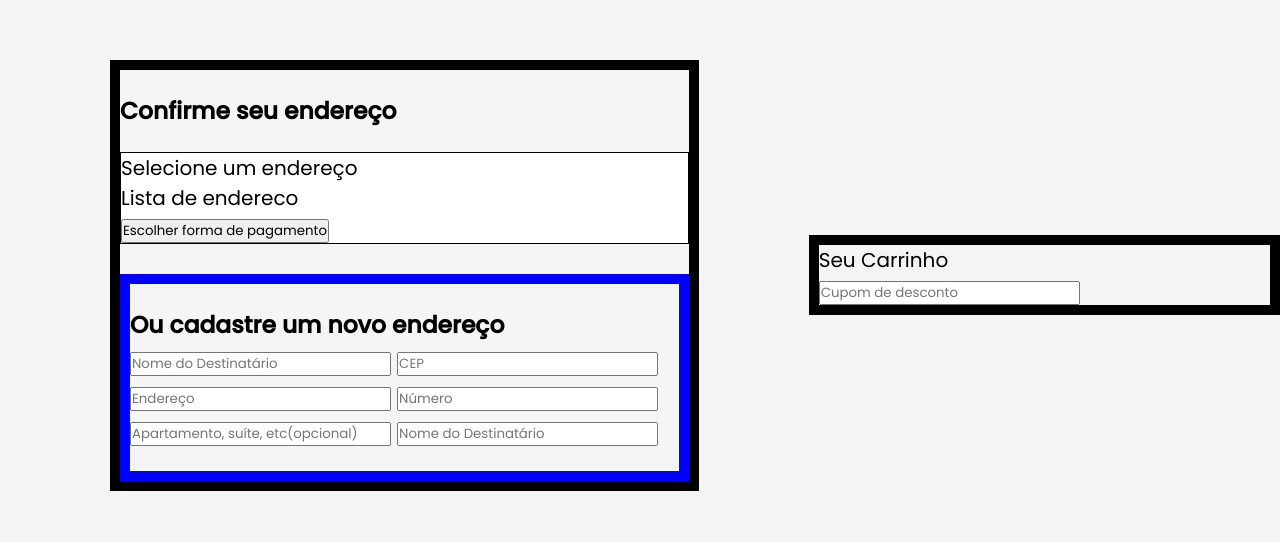
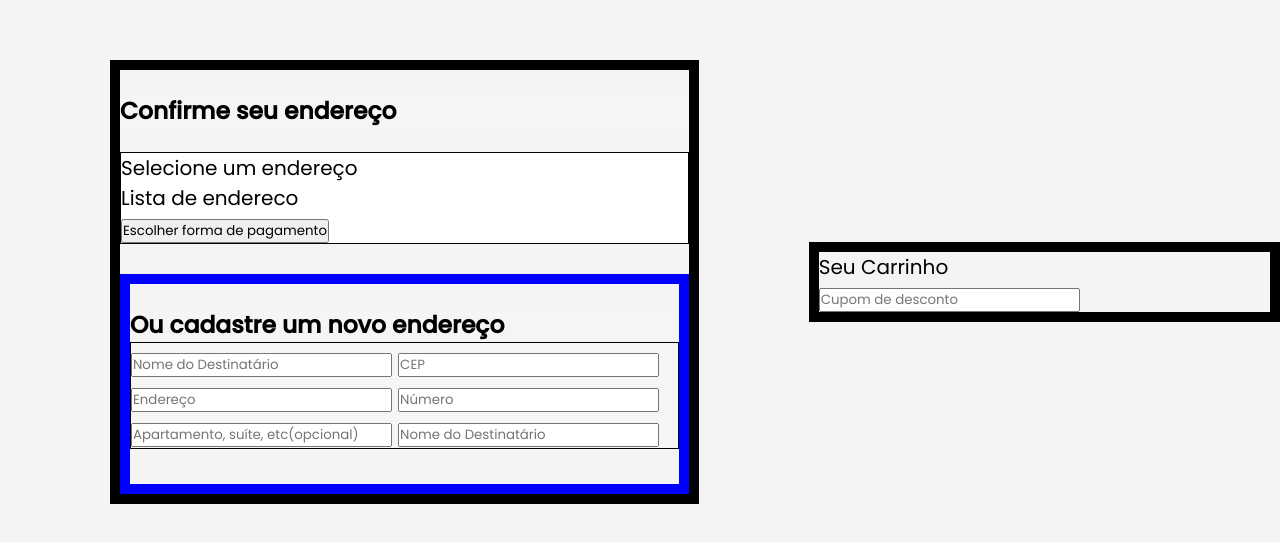
Before and after one commit to Grupo-06-Projeto-Integrador-DH/Projeto-Integrador-Grupo06, a website: page views/endereco.html in a window 1280 px wide. Drawn offline with Linux system fonts and the light colour scheme.

Commit message:
Atualizando

```diff
--- a/views/endereco.html
+++ b/views/endereco.html
@@ -26,7 +26,7 @@
             <div class="conteiner-cadastro-novo">
                 <strong class="tituloEndereco">
                     Ou cadastre um novo endereço
-                    <div class="inpu    tDadosEndereco">
+                    <div class="inputDadosEndereco">
                         <form action="">
                         <input class="textoDados" type="text" name="" id="" placeholder="Nome do Destinatário">
                         <input class="textoDados" type="text" name="" id="" placeholder="CEP">
```
